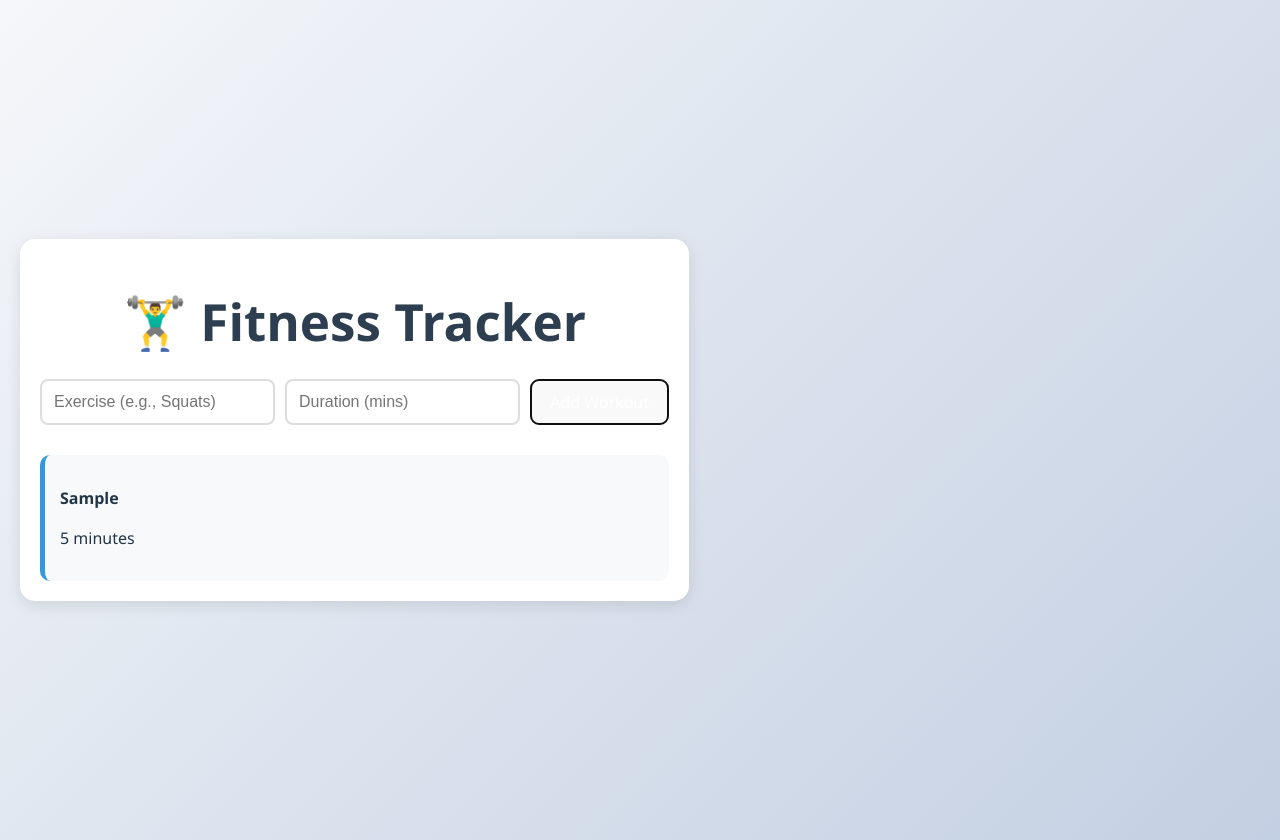
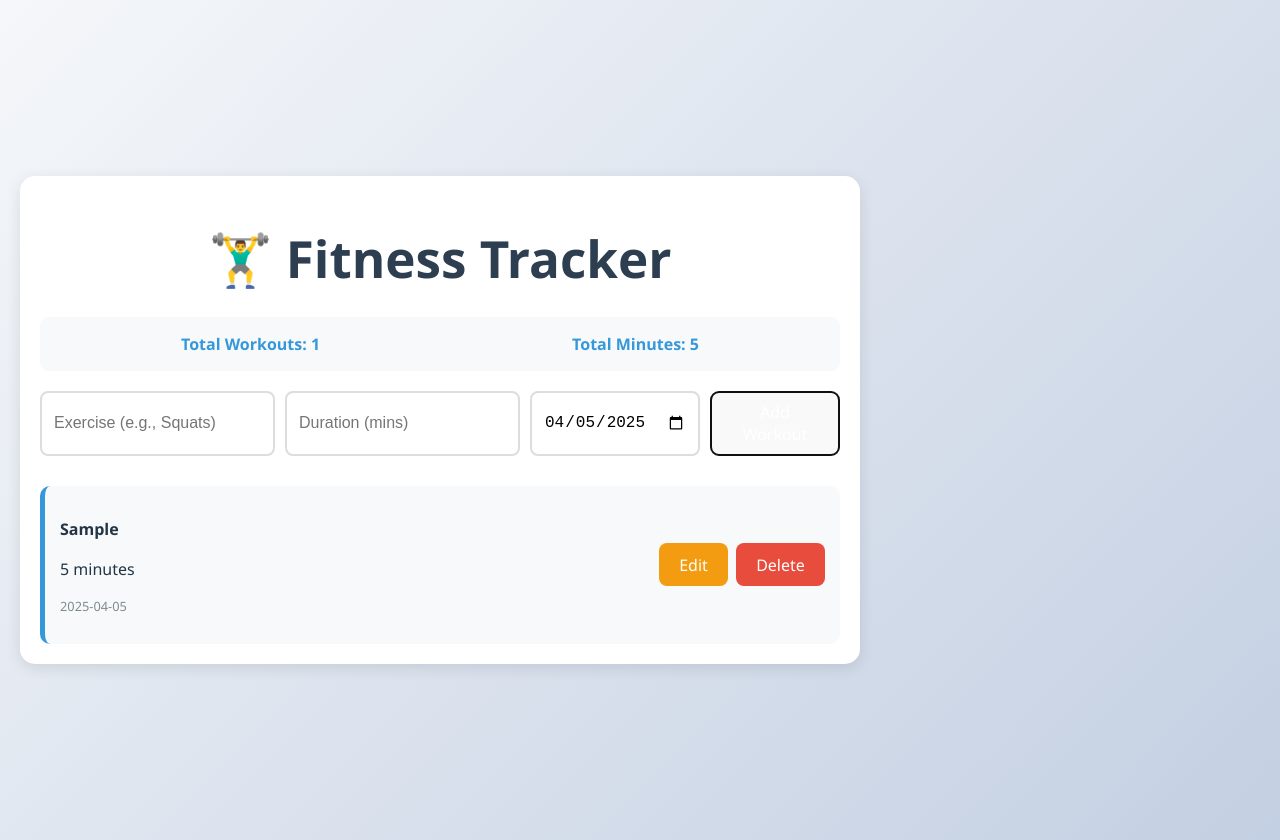
Before and after one commit to russellbelmont/new-fitness.app, a React (Vite) app: page / in a window 1280 px wide. Both pictures are taken after typing "Sample", "5" into the empty fields and a click on the button "Add Workout". Built offline with nearby package versions, Linux system fonts and the light colour scheme.

Commit message:
Initial commit - Fitness Tracker setup

```diff
--- a/src/App.css
+++ b/src/App.css
@@ -22,19 +22,39 @@ h1 {
   margin-bottom: 30px;
 }
 
+/* Stats Section */
+.stats {
+  display: flex;
+  justify-content: space-around;
+  margin-bottom: 20px;
+  padding: 15px;
+  background: #f8f9fa;
+  border-radius: 8px;
+}
+
+.stats p {
+  margin: 0;
+  font-weight: bold;
+  color: #3498db;
+}
+
 /* Input Section */
 .input-section {
-  display: flex;
+  display: grid;
+  grid-template-columns: 2fr 1fr 1fr auto;
   gap: 10px;
   margin-bottom: 30px;
 }
 
 input {
-  flex: 1;
   padding: 12px;
   border: 2px solid #ddd;
   border-radius: 8px;
   font-size: 16px;
+}
+
+input[type="date"] {
+  cursor: pointer;
 }
 
 button {
@@ -45,11 +65,12 @@ button {
   border-radius: 8px;
   cursor: pointer;
   font-weight: bold;
-  transition: background 0.3s;
+  transition: all 0.3s;
 }
 
 button:hover {
   background: #2980b9;
+  transform: translateY(-2px);
 }
 
 /* Workouts List */
@@ -58,7 +79,16 @@ button:hover {
   gap: 15px;
 }
 
+.empty-state {
+  text-align: center;
+  color: #7f8c8d;
+  padding: 20px;
+}
+
 .workout-card {
+  display: flex;
+  justify-content: space-between;
+  align-items: center;
   background: #f8f9fa;
   padding: 15px;
   border-radius: 10px;
@@ -69,3 +99,52 @@ button:hover {
 .workout-card:hover {
   transform: translateY(-3px);
 }
+
+.workout-info {
+  flex: 1;
+}
+
+.workout-date {
+  font-size: 0.8rem;
+  color: #7f8c8d;
+  margin-top: 5px;
+}
+
+.workout-actions {
+  display: flex;
+  gap: 8px;
+}
+
+.edit-btn {
+  background: #f39c12;
+}
+
+.edit-btn:hover {
+  background: #e67e22;
+}
+
+.delete-btn {
+  background: #e74c3c;
+}
+
+.delete-btn:hover {
+  background: #c0392b;
+}
+
+/* Responsive Design */
+@media (max-width: 768px) {
+  .input-section {
+    grid-template-columns: 1fr;
+  }
+
+  .workout-card {
+    flex-direction: column;
+    align-items: flex-start;
+    gap: 10px;
+  }
+
+  .workout-actions {
+    align-self: flex-end;
+  }
+}
+}
--- a/src/App.jsx
+++ b/src/App.jsx
@@ -5,18 +5,53 @@ function App() {
   const [workouts, setWorkouts] = useState([])
   const [exercise, setExercise] = useState('')
   const [duration, setDuration] = useState('')
+  const [date, setDate] = useState(new Date().toISOString().split('T')[0])
+  const [editingId, setEditingId] = useState(null)
 
   const addWorkout = () => {
     if (exercise && duration) {
-      setWorkouts([...workouts, { exercise, duration }])
+      if (editingId !== null) {
+        // Update existing workout
+        setWorkouts(workouts.map(w =>
+          w.id === editingId ? { ...w, exercise, duration: parseInt(duration), date } : w
+        ))
+        setEditingId(null)
+      } else {
+        // Add new workout
+        setWorkouts([...workouts, {
+          id: Date.now(),
+          exercise,
+          duration: parseInt(duration),
+          date
+        }])
+      }
       setExercise('')
       setDuration('')
+      setDate(new Date().toISOString().split('T')[0])
     }
   }
+
+  const deleteWorkout = (id) => {
+    setWorkouts(workouts.filter(w => w.id !== id))
+  }
+
+  const editWorkout = (workout) => {
+    setExercise(workout.exercise)
+    setDuration(workout.duration)
+    setDate(workout.date)
+    setEditingId(workout.id)
+  }
+
+  const totalMinutes = workouts.reduce((sum, workout) => sum + workout.duration, 0)
 
   return (
     <div className="app">
       <h1>🏋️‍♂️ Fitness Tracker</h1>
+
+      <div className="stats">
+        <p>Total Workouts: {workouts.length}</p>
+        <p>Total Minutes: {totalMinutes}</p>
+      </div>
 
       <div className="input-section">
         <input
@@ -30,17 +65,46 @@ function App() {
           value={duration}
           onChange={(e) => setDuration(e.target.value)}
           placeholder="Duration (mins)"
+          min="1"
         />
-        <button onClick={addWorkout}>Add Workout</button>
+        <input
+          type="date"
+          value={date}
+          onChange={(e) => setDate(e.target.value)}
+        />
+        <button onClick={addWorkout}>
+          {editingId ? 'Update Workout' : 'Add Workout'}
+        </button>
       </div>
 
       <div className="workouts-list">
-        {workouts.map((workout, index) => (
-          <div key={index} className="workout-card">
-            <p><strong>{workout.exercise}</strong></p>
-            <p>{workout.duration} minutes</p>
-          </div>
-        ))}
+        {workouts.length === 0 ? (
+          <p className="empty-state">No workouts yet. Add your first workout!</p>
+        ) : (
+          workouts.map((workout) => (
+            <div key={workout.id} className="workout-card">
+              <div className="workout-info">
+                <p><strong>{workout.exercise}</strong></p>
+                <p>{workout.duration} minutes</p>
+                <p className="workout-date">{workout.date}</p>
+              </div>
+              <div className="workout-actions">
+                <button
+                  className="edit-btn"
+                  onClick={() => editWorkout(workout)}
+                >
+                  Edit
+                </button>
+                <button
+                  className="delete-btn"
+                  onClick={() => deleteWorkout(workout.id)}
+                >
+                  Delete
+                </button>
+              </div>
+            </div>
+          ))
+        )}
       </div>
     </div>
   )
```
